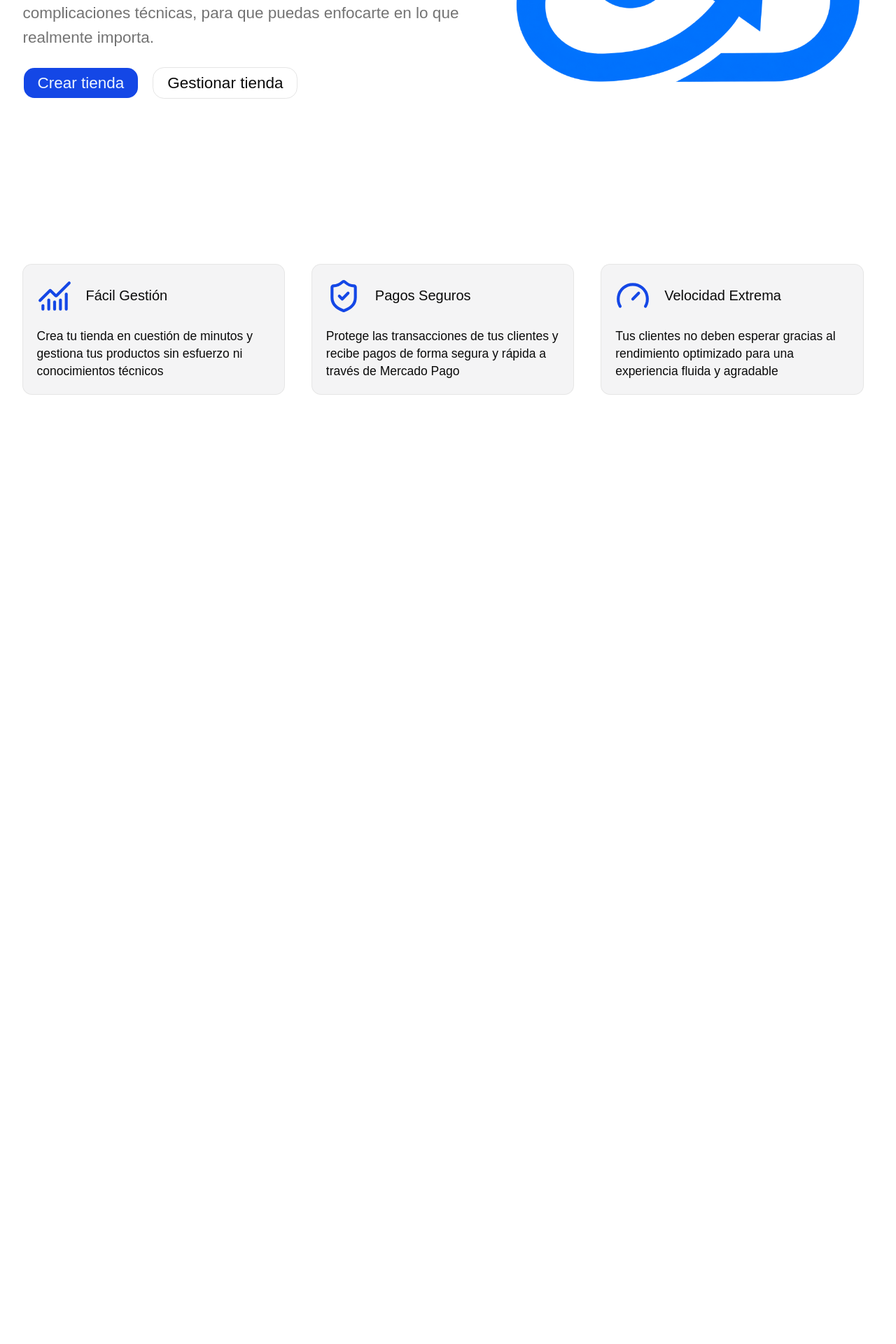
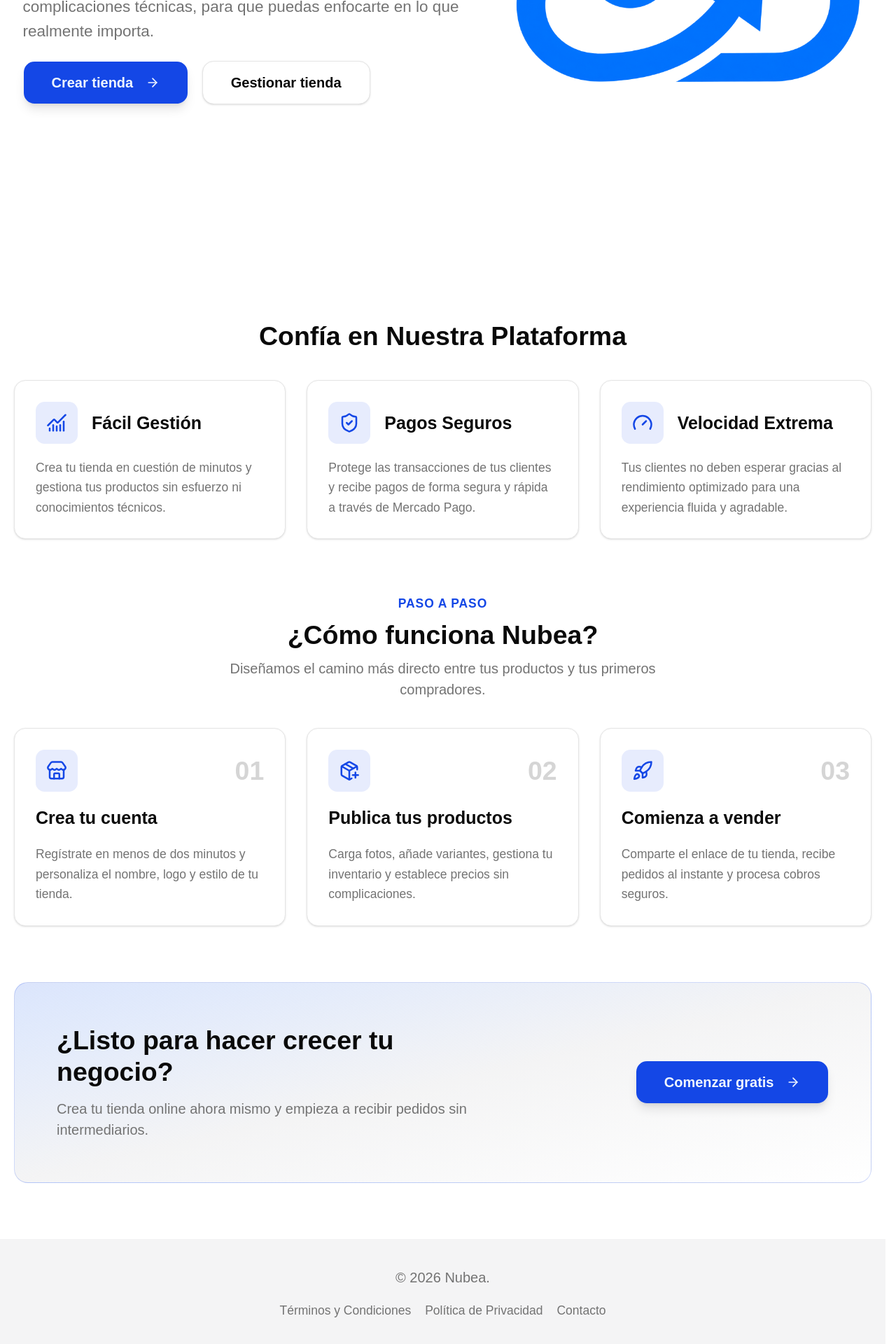
Before and after one commit to Travline/nubea, a React (Vite) app in the folder apps/cms/: page / in a window 1280 px wide. Shown: the part 422-2342 px from the top of the page at 70% size. Before the commit the page ends 1010 px from the top, so only its background shows below. Built offline with nearby package versions, Linux system fonts and the light colour scheme.

Commit message:
landing finished

```diff
--- a/apps/cms/src/components/home/home-banner.tsx
+++ b/apps/cms/src/components/home/home-banner.tsx
@@ -1,7 +1,8 @@
 // El logo.png luego se cambiará por algo como una captura de un template
 
-import { useNavigate } from "react-router-dom";
+import { Link, useNavigate } from "react-router-dom";
 import { Button } from "@/components/ui/button";
+import { ArrowRight } from "lucide-react";
 
 export const HomeBanner = () => {
   const navigate = useNavigate();
@@ -13,12 +14,20 @@ export const HomeBanner = () => {
         <p className="text-lg text-center md:text-left text-muted-foreground">
           Crea y gestiona tu tienda online de forma rápida y sencilla. Sin complicaciones técnicas, para que puedas enfocarte en lo que realmente importa.
         </p>
-        <div>
-          <Button onClick={() => navigate("/register")} variant="default" size="lg" className="w-full md:w-auto text-lg">
-            Crear tienda
+        <div className="flex flex-col sm:flex-row items-center gap-4 w-full md:w-auto">
+          <Button
+            size="lg"
+            className="text-base font-semibold px-8 py-6 rounded-2xl group shadow-lg w-full sm:w-auto cursor-pointer"
+          >
+            <Link to="/register">Crear tienda</Link>
+            <ArrowRight className="w-4 h-4 ml-2 group-hover:translate-x-1 transition-transform" />
           </Button>
-          <Button onClick={() => navigate("/dashboard")} variant="outline" size="lg" className="w-full md:w-auto text-lg ml-0 md:ml-4 mt-4 md:mt-0">
-            Gestionar tienda
+          <Button
+            variant="outline"
+            size="lg"
+            className="text-base font-semibold px-8 py-6 rounded-2xl group border-border shadow-sm hover:shadow-md transition-all w-full sm:w-auto cursor-pointer"
+          >
+            <Link to="/dashboard">Gestionar tienda</Link>
           </Button>
         </div>
       </div>
--- /dev/null
+++ b/apps/cms/src/components/home/home-footer.tsx
@@ -0,0 +1,20 @@
+export const HomeFooter = () => {
+  return (
+    <div className="flex flex-col bg-secondary items-center justify-center gap-4 px-4 py-8">
+      <p className="text-muted-foreground text-center">
+        © {new Date().getFullYear()} Nubea.
+      </p>
+      <ul className="flex flex-wrap justify-center gap-4 text-sm">
+        <li><a href="/terms" className="text-muted-foreground hover:text-primary">
+          Términos y Condiciones
+        </a></li>
+        <li><a href="/privacy" className="text-muted-foreground hover:text-primary">
+          Política de Privacidad
+        </a></li>
+        <li><a href="/contact" className="text-muted-foreground hover:text-primary">
+          Contacto
+        </a></li>
+      </ul>
+    </div>
+  )
+}
--- a/apps/cms/src/components/home/home-header.tsx
+++ b/apps/cms/src/components/home/home-header.tsx
@@ -3,7 +3,7 @@ import { ThemeToggle } from "@/components/theme-toggle";
 
 export const HomeHeader = () => {
   return (
-    <header className="fixed max-w-250 m-auto top-4 left-4 right-4 md:left-0 md:right-0 flex flex-row items-center justify-between gap-4 p-4 shadow rounded-full bg-background/80 backdrop-blur-sm border border-border">
+    <header className="fixed z-50 max-w-250 m-auto top-4 left-4 right-4 md:left-0 md:right-0 flex flex-row items-center justify-between gap-4 p-4 shadow rounded-full bg-background/80 backdrop-blur-sm border border-border">
       <Link to="/" className="flex flex-row items-center justify-center gap-3">
         <div>
           <img src="/assets/logo.png" alt="Logo" className="w-15" />
--- a/apps/cms/src/components/home/home-info.tsx
+++ b/apps/cms/src/components/home/home-info.tsx
@@ -1,36 +1,138 @@
-import { Card, CardContent, CardHeader, CardTitle } from "@/components/ui/card"
-import { ChartNoAxesCombined, Gauge, ShieldCheck } from "lucide-react"
+import { Link, useNavigate } from "react-router-dom"
+import { Button } from "@/components/ui/button"
+import {
+  ArrowRight,
+  ChartNoAxesCombined,
+  Gauge,
+  PackagePlus,
+  Rocket,
+  ShieldCheck,
+  Store,
+} from "lucide-react"
 
 export const HomeInfo = () => {
+  const navigate = useNavigate()
+
+  const features = [
+    {
+      icon: ChartNoAxesCombined,
+      title: "Fácil Gestión",
+      description: "Crea tu tienda en cuestión de minutos y gestiona tus productos sin esfuerzo ni conocimientos técnicos.",
+    },
+    {
+      icon: ShieldCheck,
+      title: "Pagos Seguros",
+      description: "Protege las transacciones de tus clientes y recibe pagos de forma segura y rápida a través de Mercado Pago.",
+    },
+    {
+      icon: Gauge,
+      title: "Velocidad Extrema",
+      description: "Tus clientes no deben esperar gracias al rendimiento optimizado para una experiencia fluida y agradable.",
+    },
+  ]
+
+  const steps = [
+    {
+      step: "01",
+      icon: Store,
+      title: "Crea tu cuenta",
+      description: "Regístrate en menos de dos minutos y personaliza el nombre, logo y estilo de tu tienda.",
+    },
+    {
+      step: "02",
+      icon: PackagePlus,
+      title: "Publica tus productos",
+      description: "Carga fotos, añade variantes, gestiona tu inventario y establece precios sin complicaciones.",
+    },
+    {
+      step: "03",
+      icon: Rocket,
+      title: "Comienza a vender",
+      description: "Comparte el enlace de tu tienda, recibe pedidos al instante y procesa cobros seguros.",
+    },
+  ]
+
   return (
-    <div className="p-5 sm:pt-0 w-full max-w-250 m-auto grid grid-cols-1 gap-8 items-stretch md:grid-cols-3 bg-background text-foreground">
-      <Card className="h-full bg-secondary">
-        <CardHeader className="flex flex-row items-center gap-4">
-          <ChartNoAxesCombined className="w-10 h-10 text-primary" />
-          <CardTitle>Fácil Gestión</CardTitle>
-        </CardHeader>
-        <CardContent className="flex flex-col gap-2">
-          <p>Crea tu tienda en cuestión de minutos y gestiona tus productos sin esfuerzo ni conocimientos técnicos</p>
-        </CardContent>
-      </Card>
-      <Card className="h-full bg-secondary">
-        <CardHeader className="flex flex-row items-center gap-4">
-          <ShieldCheck className="w-10 h-10 text-primary" />
-          <CardTitle>Pagos Seguros</CardTitle>
-        </CardHeader>
-        <CardContent className="flex flex-col gap-2">
-          <p>Protege las transacciones de tus clientes y recibe pagos de forma segura y rápida a través de Mercado Pago</p>
-        </CardContent>
-      </Card>
-      <Card className="h-full bg-secondary">
-        <CardHeader className="flex flex-row items-center gap-4">
-          <Gauge className="w-10 h-10 text-primary" />
-          <CardTitle>Velocidad Extrema</CardTitle>
-        </CardHeader>
-        <CardContent className="flex flex-col gap-2">
-          <p>Tus clientes no deben esperar gracias al rendimiento optimizado para una experiencia fluida y agradable</p>
-        </CardContent>
-      </Card>
+    <div className="flex flex-col items-center justify-center gap-16 px-4 py-16">
+      {/* Sección de Confianza / Tarjetas principales */}
+      <section className="w-full max-w-250 m-auto flex flex-col items-center">
+        <h2 className="text-3xl font-bold text-center mb-8">Confía en Nuestra Plataforma</h2>
+
+        <div className="w-full grid grid-cols-1 md:grid-cols-3 gap-6">
+          {features.map((item) => {
+            const Icon = item.icon
+            return (
+              <div
+                key={item.title}
+                className="relative flex flex-col gap-4 p-6 rounded-2xl border border-border bg-card shadow-sm hover:shadow-md transition-all group"
+              >
+                <div className="flex items-center gap-4">
+                  <div className="w-12 h-12 rounded-xl bg-primary/10 flex items-center justify-center text-primary group-hover:bg-primary group-hover:text-primary-foreground transition-colors shrink-0">
+                    <Icon className="w-6 h-6" />
+                  </div>
+                  <h3 className="text-xl font-bold text-foreground">{item.title}</h3>
+                </div>
+                <p className="text-muted-foreground text-sm leading-relaxed">{item.description}</p>
+              </div>
+            )
+          })}
+        </div>
+      </section>
+
+      {/* Sección: Cómo funciona en 3 sencillos pasos */}
+      <section className="w-full max-w-250 m-auto flex flex-col items-center gap-8">
+        <div className="text-center max-w-xl flex flex-col gap-2">
+          <span className="text-sm font-semibold tracking-wider text-primary uppercase">Paso a paso</span>
+          <h3 className="text-3xl font-bold">¿Cómo funciona Nubea?</h3>
+          <p className="text-muted-foreground text-base">
+            Diseñamos el camino más directo entre tus productos y tus primeros compradores.
+          </p>
+        </div>
+
+        <div className="w-full grid grid-cols-1 md:grid-cols-3 gap-6">
+          {steps.map((item) => {
+            const Icon = item.icon
+            return (
+              <div
+                key={item.step}
+                className="relative flex flex-col gap-4 p-6 rounded-2xl border border-border bg-card shadow-sm hover:shadow-md transition-all group"
+              >
+                <div className="flex items-center justify-between">
+                  <div className="w-12 h-12 rounded-xl bg-primary/10 flex items-center justify-center text-primary group-hover:bg-primary group-hover:text-primary-foreground transition-colors">
+                    <Icon className="w-6 h-6" />
+                  </div>
+                  <span className="text-3xl font-extrabold text-muted-foreground/30 group-hover:text-primary/40 transition-colors">
+                    {item.step}
+                  </span>
+                </div>
+                <h4 className="text-xl font-bold text-foreground">{item.title}</h4>
+                <p className="text-muted-foreground text-sm leading-relaxed">{item.description}</p>
+              </div>
+            )
+          })}
+        </div>
+      </section>
+
+      {/* Sección: Call to Action Final */}
+      <section className="w-full max-w-250 m-auto">
+        <div className="relative overflow-hidden rounded-3xl bg-linear-to-br from-primary/15 via-secondary to-background border border-primary/20 p-8 sm:p-12 flex flex-col md:flex-row items-center justify-between gap-8 text-center md:text-left">
+          <div className="flex flex-col gap-3 max-w-lg">
+            <h3 className="text-3xl font-bold text-foreground">¿Listo para hacer crecer tu negocio?</h3>
+            <p className="text-muted-foreground text-base">
+              Crea tu tienda online ahora mismo y empieza a recibir pedidos sin intermediarios.
+            </p>
+          </div>
+          <div className="flex flex-col sm:flex-row gap-4 shrink-0">
+            <Button
+              size="lg"
+              className="text-base font-semibold px-8 py-6 rounded-2xl group shadow-lg"
+            >
+              <Link to="/register">Comenzar gratis</Link>
+              <ArrowRight className="w-4 h-4 ml-2 group-hover:translate-x-1 transition-transform" />
+            </Button>
+          </div>
+        </div>
+      </section>
     </div>
   )
 }
--- a/apps/cms/src/pages/home.tsx
+++ b/apps/cms/src/pages/home.tsx
@@ -1,4 +1,5 @@
 import { HomeBanner } from "@/components/home/home-banner";
+import { HomeFooter } from "@/components/home/home-footer";
 import { HomeHeader } from "@/components/home/home-header";
 import { HomeInfo } from "@/components/home/home-info";
 
@@ -8,6 +9,7 @@ export const Home = () => {
       <HomeHeader />
       <HomeBanner />
       <HomeInfo />
+      <HomeFooter />
     </div>
   );
 };
```
